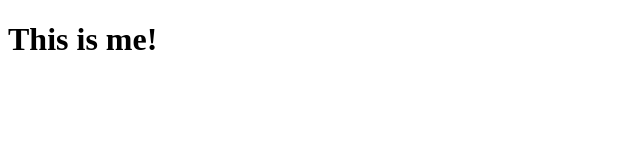
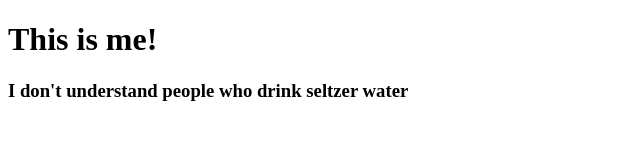
Before and after one commit to artuis/basic-student-bio, a plain HTML site: page index.html in a window 1280 px wide. Shown: the whole page, without its empty margins (0-640 px from the left). Drawn offline with Linux system fonts and the light colour scheme.

Commit message:
updated header

```diff
--- a/index.html
+++ b/index.html
@@ -8,5 +8,6 @@
     </head>
 <body>
     <h1>This is me!</h1>
+    <h3>I don't understand people who drink seltzer water</h3>
 </body>
 </html>
```
